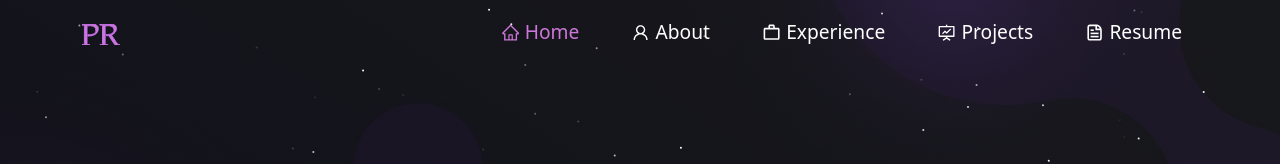
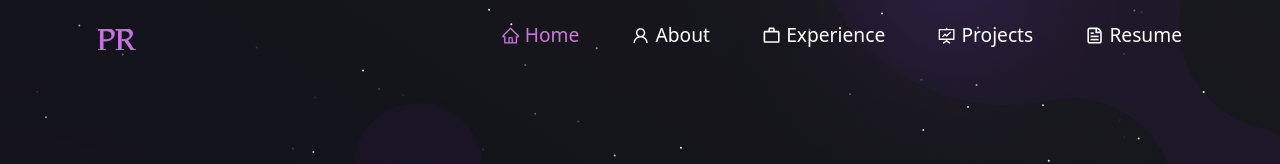
Before and after one commit to prakharrichhariya/Portfolio, a React (Create React App) app: page / in a window 1280 px wide. Shown: the top 164 px of the page. Built offline with nearby package versions, Linux system fonts and the light colour scheme.

Commit message:
fixed navbar logo

```diff
--- a/src/components/Navbar.tsx
+++ b/src/components/Navbar.tsx
@@ -30,8 +30,10 @@ const NavBar: React.FC = () => {
 	return (
 		<Navbar expanded={expanded} fixed='top' expand='md' className={navColor ? 'sticky' : 'navbar'}>
 			<Container>
-				<Navbar.Brand href='/' className='d-flex'>
-					<PersonalLogo />
+				<Navbar.Brand className='d-flex'>
+					<Nav.Link as={Link} to='/'>
+						<PersonalLogo />
+					</Nav.Link>
 				</Navbar.Brand>
 				<Navbar.Toggle
 					aria-controls='responsive-navbar-nav'
```
